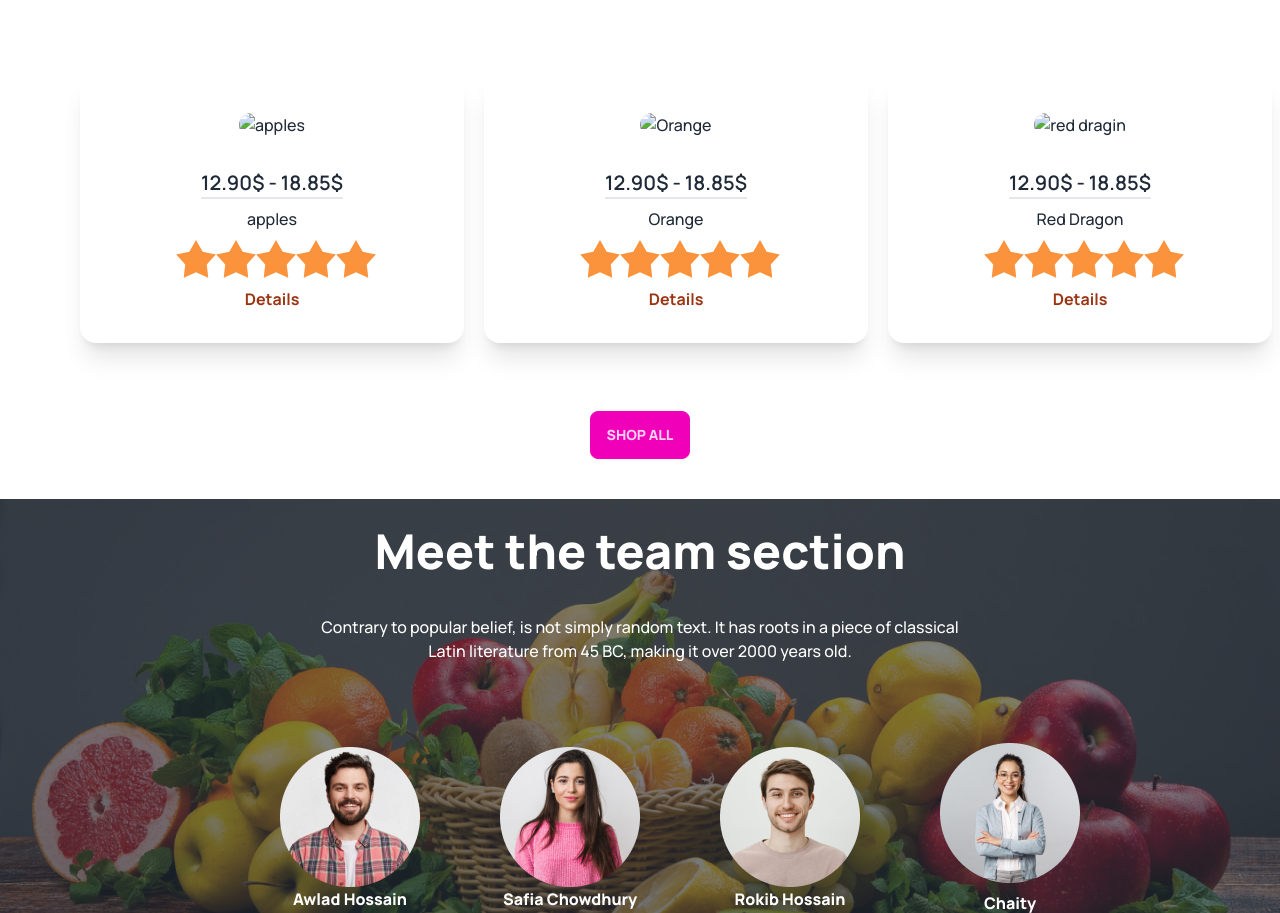
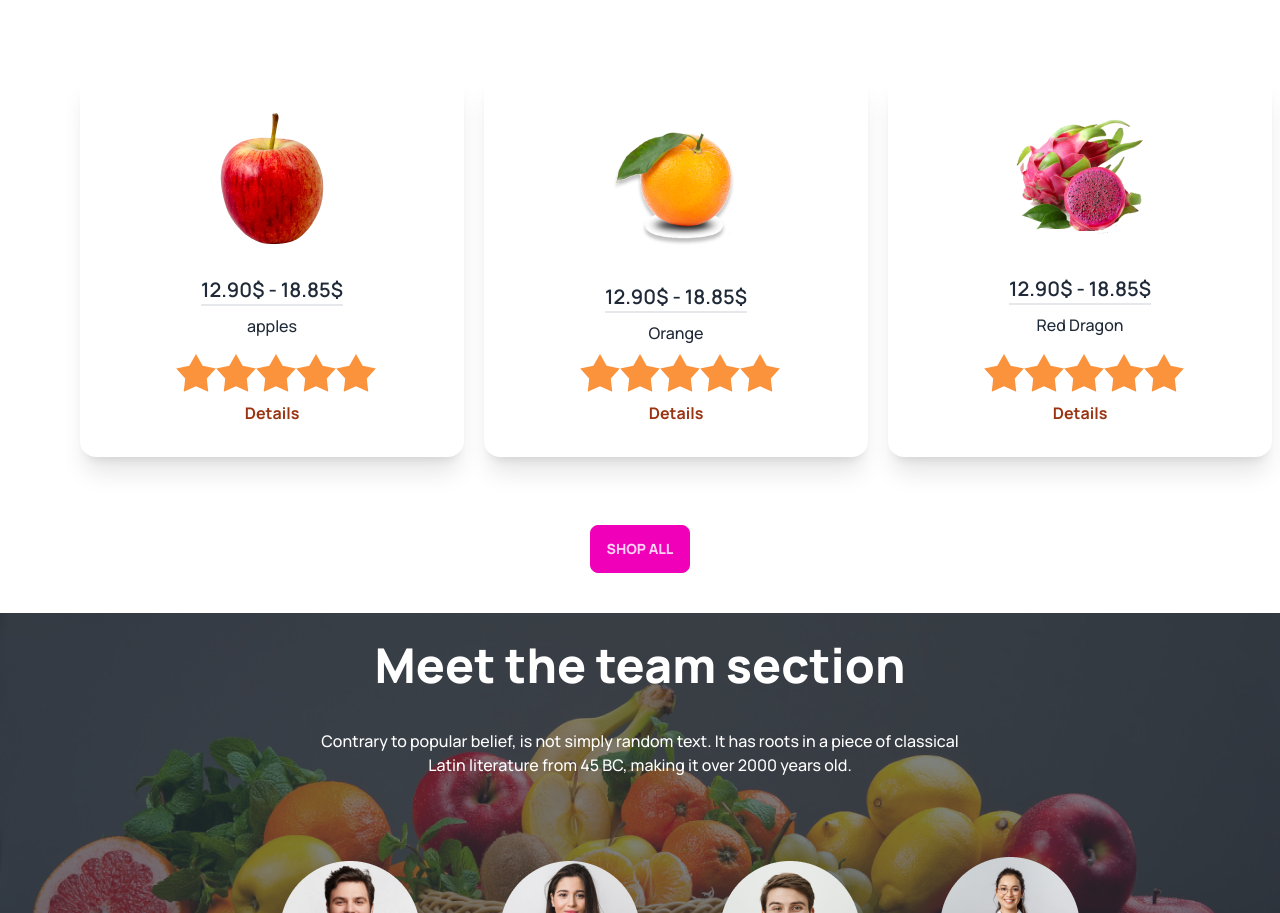
Before and after one commit to premhasanbappi/B8A3-Fruit-Burst-Assingment, a plain HTML site: page index.html in a window 1280 px wide. Shown: the part 974-1887 px from the top of the page. Drawn offline with nearby package versions, Linux system fonts and the light colour scheme; the site is published under a folder, as on GitHub Pages, so addresses that start at the root find nothing.

Commit message:
added img

```diff
--- a/index.html
+++ b/index.html
@@ -177,7 +177,7 @@ crossorigin="anonymous" referrerpolicy="no-referrer" />
         <div class="pt-9 pl-20 flex gap-5">
           <div class="card w-96 bg-base-100 shadow-xl">
             <figure class="px-10 pt-10">
-              <img src="/images/fruit6.png" alt="apples" class="rounded-xl" />
+              <img src="./images/fruit6.png" alt="apples" class="rounded-xl" />
             </figure>
             <div class="card-body items-center text-center">
               <h2 class="card-title border-b-2">12.90$ - 18.85$</h2>
@@ -207,7 +207,7 @@ crossorigin="anonymous" referrerpolicy="no-referrer" />
 
           <div class="card w-96 bg-base-100 shadow-xl">
             <figure class="px-10 pt-10">
-              <img src="/images/fruit7.png" alt="Orange" class="rounded-xl" />
+              <img src="./images/fruit7.png" alt="Orange" class="rounded-xl" />
             </figure>
             <div class="card-body items-center text-center">
               <h2 class="card-title border-b-2">12.90$ - 18.85$</h2>
@@ -235,7 +235,7 @@ crossorigin="anonymous" referrerpolicy="no-referrer" />
           <!-- red dragon card start  -->
           <div class="card w-96 bg-base-100 shadow-xl">
             <figure class="px-10 pt-10">
-              <img src="/images/fruit8.png " alt="red dragin" class="rounded-xl" />
+              <img src="images/fruit8.png" alt="red dragin" class="rounded-xl" />
             </figure>
             <div class="card-body items-center text-center">
               <h2 class="card-title border-b-2">12.90$ - 18.85$</h2>
@@ -264,7 +264,7 @@ crossorigin="anonymous" referrerpolicy="no-referrer" />
           <!-- Banna card start  ------->
           <div class="card w-96 bg-base-100 shadow-xl">
             <figure class="px-10 pt-10">
-              <img src="/images/fruit9.png" alt="banna" class="rounded-xl" />
+              <img src="./images/fruit9.png" alt="banna" class="rounded-xl" />
             </figure>
             <div class="card-body items-center text-center">
               <h2 class="card-title border-b-2">12.90$ - 18.85$</h2>
```
